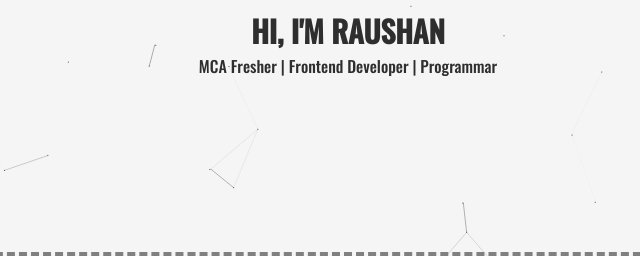
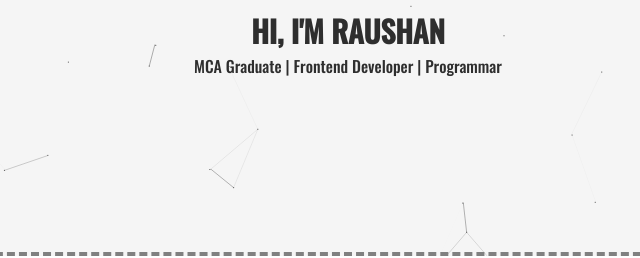
Before and after one commit to singhraushan11/My-Portfolio, a plain HTML site: page index.html in a window 1280 px wide. Shown: the part 286-544 px from the top of the page, 292-932 px from the left. Drawn offline with nearby package versions, Linux system fonts and the light colour scheme.

Commit message:
Update index.html

```diff
--- a/index.html
+++ b/index.html
@@ -26,7 +26,7 @@
         </div>
         <img class="bitmoji" src="img/bitmoji.png" alt="This image source is wrong">
         <h1 class="me">HI, I'M RAUSHAN </h1>
-        <P class="myslef" >MCA Fresher | Frontend Developer | Programmar</P>
+        <P class="myslef" >MCA Graduate | Frontend Developer | Programmar</P>
         <div class="b"></div>
 <
         <script
```
